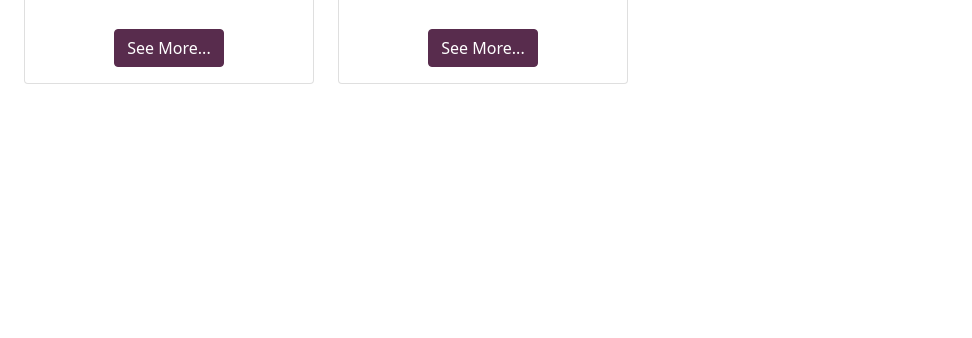
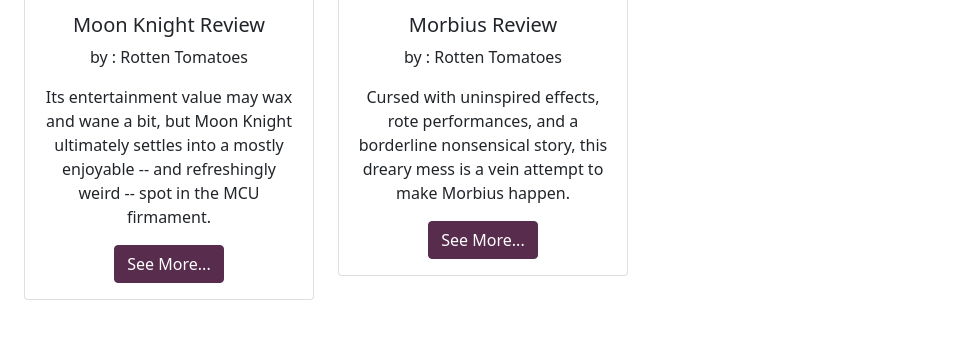
Before and after one commit to firoos18/tekweb2022, a website: page article.html in a window 1280 px wide. Shown: the part 284-622 px from the top of the page, without its empty margins (0-972 px from the left). Drawn offline with nearby package versions, Linux system fonts and the light colour scheme.

Commit message:
json update

```diff
--- a/article.html
+++ b/article.html
@@ -61,8 +61,9 @@
                   <div class="card">
                     <img src="{{ data.Thumbnail }}" class="card-img-top" alt="...">
                     <div class="card-body">
-                      <h5 class="card-title"></h5>
-                      <p class="card-text"></p>
+                      <h5 class="card-title">{{ data.Title }}</h5>
+                      <h7 class="card-text">by : {{ data.Author }}</h6>
+                      <p class="card-text pt-3">{{ data.Content }}</p>
                       <a href="#" class="btn btn-primary">See More...</a>
                     </div>
                     </div>
--- a/assets/json/article.json
+++ b/assets/json/article.json
@@ -11,6 +11,6 @@
         "Title" : "Morbius Review",
         "Author" : "Rotten Tomatoes",
         "Thumbnail" : "./img/article2_thumbnail",
-        "content" : "Cursed with uninspired effects, rote performances, and a borderline nonsensical story, this dreary mess is a vein attempt to make Morbius happen."
+        "Content" : "Cursed with uninspired effects, rote performances, and a borderline nonsensical story, this dreary mess is a vein attempt to make Morbius happen."
     }
 ]
```
